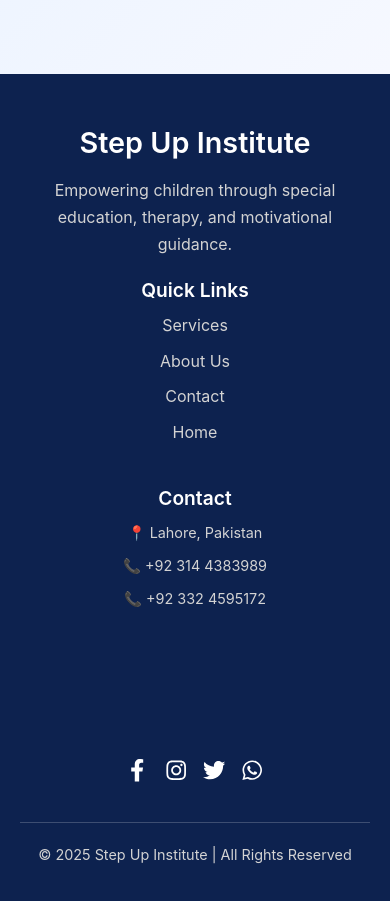
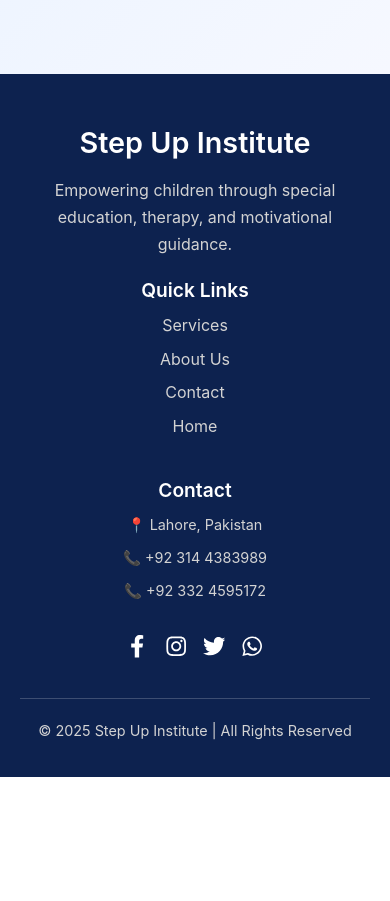
Before and after one commit to Muhammadadam0/stepup, a React (Create React App) app: page / in a window 390 px wide. Shown: the part 4960-5861 px from the top of the page. After the commit the page ends 5737 px from the top, so only its background shows below. Built offline with nearby package versions, Linux system fonts and the light colour scheme.

Commit message:
Update site

```diff
--- a/src/Footer.css
+++ b/src/Footer.css
@@ -15,8 +15,11 @@
 }
 
 .footer-about,
+.footer-links,
 .footer-contact {
   flex: 1 1 250px;
+  display: flex;
+  flex-direction: column; /* Ensures heading and ul/p stack vertically */
 }
 
 /* About Section */
@@ -34,10 +37,6 @@
 }
 
 /* Quick Links */
-.footer-links {
-  flex: 1 1 200px;
-}
-
 .footer-links h4 {
   font-size: 1.2rem;
   margin-bottom: 10px;
@@ -47,7 +46,7 @@
 .footer-links ul {
   list-style: none;
   padding: 0;
-  margin: 0;
+  margin: 0; /* ensures ul stays right under h4 */
 }
 
 .footer-links ul li {
@@ -105,16 +104,28 @@
 }
 
 /* Responsive */
+@media (max-width: 1024px) {
+  .footer-container {
+    gap: 30px;
+  }
+}
+
 @media (max-width: 768px) {
   .footer-container {
     flex-direction: column;
     gap: 30px;
+    align-items: center;
   }
 
+  .footer-about,
   .footer-links,
-  .footer-about,
   .footer-contact {
     text-align: center;
+    flex: 1 1 100%;
+  }
+
+  .footer-links ul li {
+    margin-bottom: 8px;
   }
 
   .footer-social {
```
